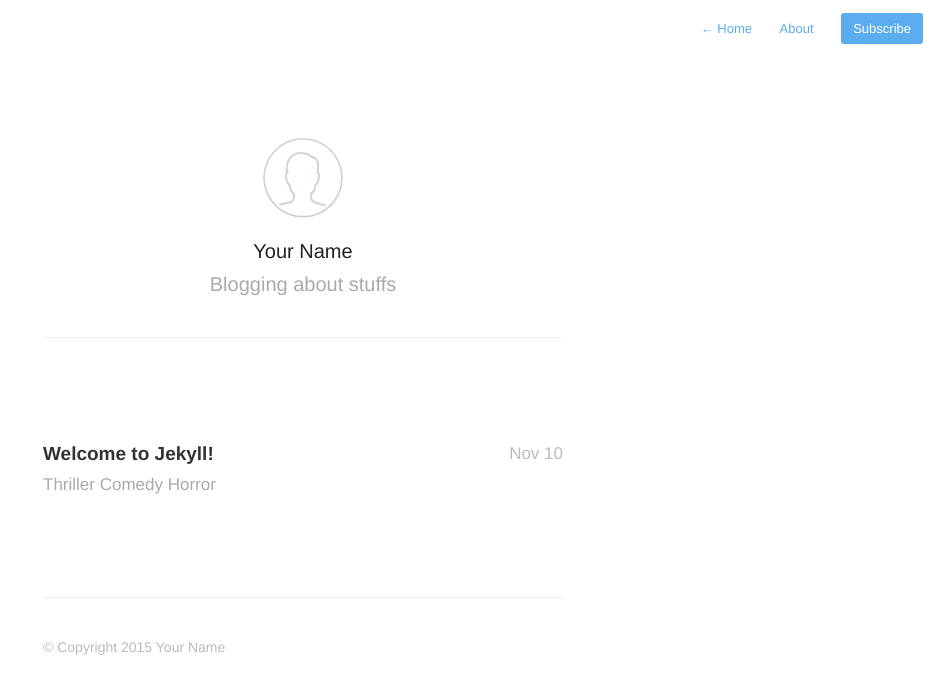
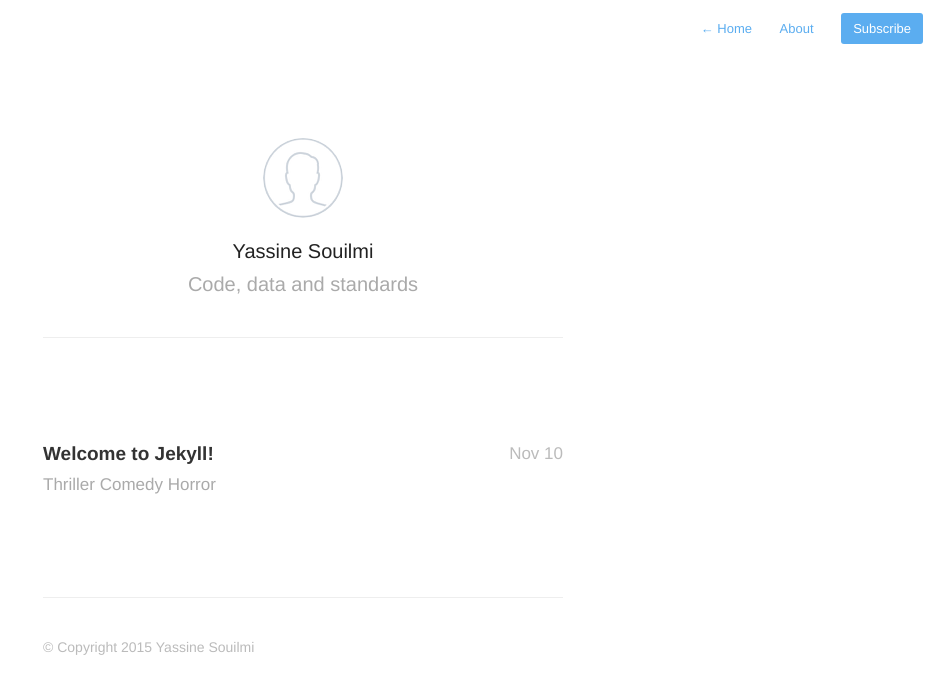
Before and after one commit to gitter-badger/yassines.github.io, a Jekyll site: the page built from index.html, in a window 1280 px wide. Shown: the top 694 px of the page, without its empty margins (337-1280 px from the left). Built offline with Jekyll 4.4.1, drawn with Linux system fonts in a browser that asks for light colours; nearby versions of some CDN libraries; Markdown is read by kramdown in place of the engine named in the settings; the list of posts is cut into pages by our own code.

Commit message:
fixing the configuration

```diff
--- a/_config.yml
+++ b/_config.yml
@@ -1,6 +1,6 @@
-name: Your New Jekyll Site
-description: Blogging about stuffs
-meta_description: "Your New Jekyll Site, Blogging about stuffs"
+name: BioStandards
+description: Code, data and standards
+meta_description: "Bioinformatics and data code, thoughts, and standards"
 
 aboutPage: true
 
@@ -9,17 +9,17 @@ highlighter: pygments
 
 paginate: 20
 baseurl: /
-domain_name: 'http://yourblog-domain.com'
-google_analytics: 'UA-XXXXXXXX-X'
-disqus: false
-disqus_shortname: 'your-disqus-shortname'
+domain_name: 'http://yassines.github.io/'
+google_analytics: 'UA-68129481-1'
+disqus: true
+disqus_shortname: 'The_Smiao'
 
 # Details for the RSS feed generator
-url:            'http://your-blog-url.example.com'
-author:         'Your Name'
-authorTwitter:  'YourTwitterUsername'
+url:            'http://yassines.github.io/'
+author:         'Yassine Souilmi'
+authorTwitter:  'The_Smiao'
 
-permalink:       /:year/:title/
+permalink:       /:year/:month/:title/
 
 defaults:
     -
```
